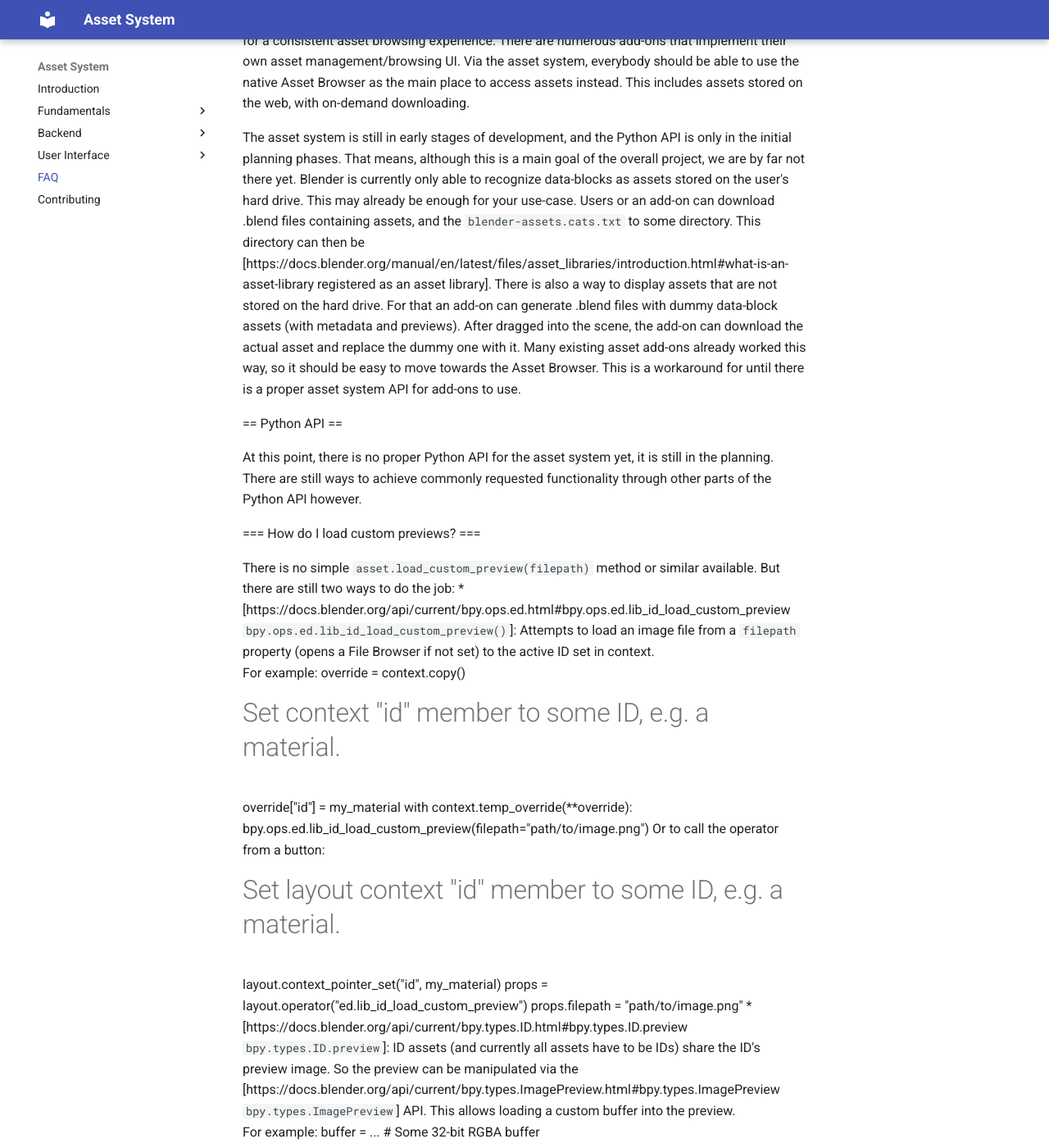
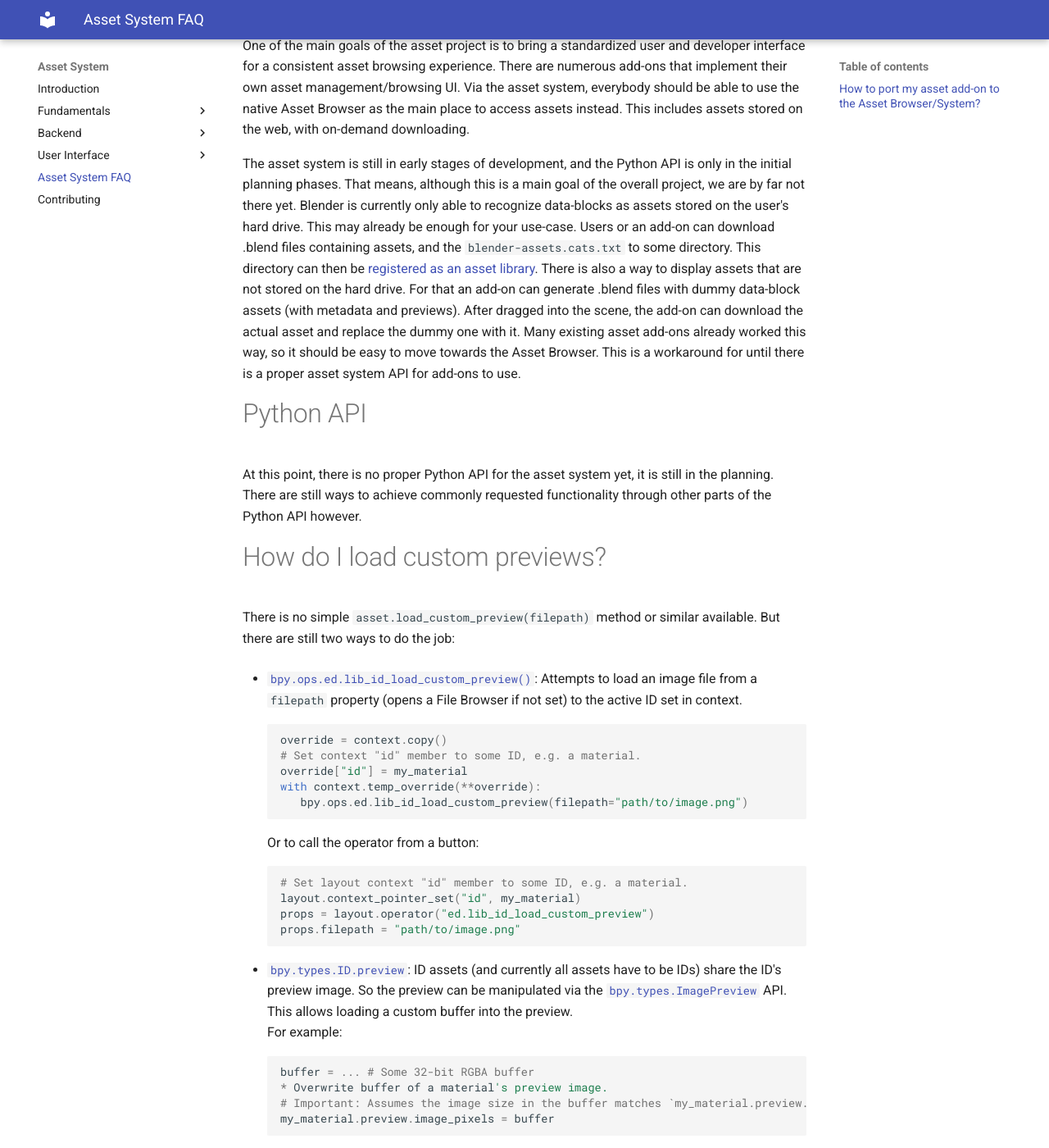
Before and after one commit to julianeisel/devdocs, an MkDocs documentation site: the page built from docs/FAQ.md, in a window 1280 px wide and 1400 px high, scrolled down 279 px. Shown: the whole window at 82% size. Built offline with MkDocs 1.6.1 and Material for MkDocs 9.7.7, drawn with Linux system fonts in a browser that asks for light colours; some of the changed text lies outside the part shown.

Commit message:
Convert FAQ format to markdown
Enabled the superfences extension to be able to have code snippets indented
within bullet lists.

````diff
--- a/docs/FAQ.md
+++ b/docs/FAQ.md
@@ -1,35 +1,41 @@
-= Asset System FAQ =
+# Asset System FAQ
 
-Common questions regarding the asset system, and how to use it on the technical side. This is not meant as artist level documentation, such questions should be answered [https://docs.blender.org/manual/en/latest/files/asset_libraries/index.html in the user manual].
+Common questions regarding the asset system, and how to use it on the technical side. This is not meant as artist level documentation, such questions should be answered [in the user manual](https://docs.blender.org/manual/en/latest/files/asset_libraries/index.html).
 
-=== How to port my asset add-on to the Asset Browser/System? ===
+## How to port my asset add-on to the Asset Browser/System?
 
 One of the main goals of the asset project is to bring a standardized user and developer interface for a consistent asset browsing experience. There are numerous add-ons that implement their own asset management/browsing UI. Via the asset system, everybody should be able to use the native Asset Browser as the main place to access assets instead. This includes assets stored on the web, with on-demand downloading.
 
-The asset system is still in early stages of development, and the Python API is only in the initial planning phases. That means, although this is a main goal of the overall project, we are by far not there yet. Blender is currently only able to recognize data-blocks as assets stored on the user's hard drive. This may already be enough for your use-case. Users or an add-on can download .blend files containing assets, and the `blender-assets.cats.txt` to some directory. This directory can then be [https://docs.blender.org/manual/en/latest/files/asset_libraries/introduction.html#what-is-an-asset-library registered as an asset library]. There is also a way to display assets that are not stored on the hard drive. For that an add-on can generate .blend files with dummy data-block assets (with metadata and previews). After dragged into the scene, the add-on can download the actual asset and replace the dummy one with it. Many existing asset add-ons already worked this way, so it should be easy to move towards the Asset Browser. This is a workaround for until there is a proper asset system API for add-ons to use.
+The asset system is still in early stages of development, and the Python API is only in the initial planning phases. That means, although this is a main goal of the overall project, we are by far not there yet. Blender is currently only able to recognize data-blocks as assets stored on the user's hard drive. This may already be enough for your use-case. Users or an add-on can download .blend files containing assets, and the `blender-assets.cats.txt` to some directory. This directory can then be [registered as an asset library](https://docs.blender.org/manual/en/latest/files/asset_libraries/introduction.html#what-is-an-asset-library). There is also a way to display assets that are not stored on the hard drive. For that an add-on can generate .blend files with dummy data-block assets (with metadata and previews). After dragged into the scene, the add-on can download the actual asset and replace the dummy one with it. Many existing asset add-ons already worked this way, so it should be easy to move towards the Asset Browser. This is a workaround for until there is a proper asset system API for add-ons to use.
 
-== Python API ==
+# Python API
 
 At this point, there is no proper Python API for the asset system yet, it is still in the planning. There are still ways to achieve commonly requested functionality through other parts of the Python API however.
 
-=== How do I load custom previews? ===
+# How do I load custom previews?
 
 There is no simple `asset.load_custom_preview(filepath)` method or similar available. But there are still two ways to do the job:
-* [https://docs.blender.org/api/current/bpy.ops.ed.html#bpy.ops.ed.lib_id_load_custom_preview `bpy.ops.ed.lib_id_load_custom_preview()`]: Attempts to load an image file from a `filepath` property (opens a File Browser if not set) to the active ID set in context.<br/>For example:<source lang="py">
+
+* [`bpy.ops.ed.lib_id_load_custom_preview()`](https://docs.blender.org/api/current/bpy.ops.ed.html#bpy.ops.ed.lib_id_load_custom_preview): Attempts to load an image file from a `filepath` property (opens a File Browser if not set) to the active ID set in context.
+```py
 override = context.copy()
 # Set context "id" member to some ID, e.g. a material.
 override["id"] = my_material
 with context.temp_override(**override):
    bpy.ops.ed.lib_id_load_custom_preview(filepath="path/to/image.png")
-</source> Or to call the operator from a button: <source lang="py">
+```
+  Or to call the operator from a button:
+```py
 # Set layout context "id" member to some ID, e.g. a material.
 layout.context_pointer_set("id", my_material)
 props = layout.operator("ed.lib_id_load_custom_preview")
 props.filepath = "path/to/image.png"
-</source>
-* [https://docs.blender.org/api/current/bpy.types.ID.html#bpy.types.ID.preview `bpy.types.ID.preview`]: ID assets (and currently all assets have to be IDs) share the ID's preview image. So the preview can be manipulated via the [https://docs.blender.org/api/current/bpy.types.ImagePreview.html#bpy.types.ImagePreview `bpy.types.ImagePreview`] API. This allows loading a custom buffer into the preview.<br/>For example:<source lang="py">
+```
+
+* [`bpy.types.ID.preview`](https://docs.blender.org/api/current/bpy.types.ID.html#bpy.types.ID.preview): ID assets (and currently all assets have to be IDs) share the ID's preview image. So the preview can be manipulated via the [`bpy.types.ImagePreview`](https://docs.blender.org/api/current/bpy.types.ImagePreview.html#bpy.types.ImagePreview) API. This allows loading a custom buffer into the preview.<br/>For example:
+```py
 buffer = ... # Some 32-bit RGBA buffer
-# Overwrite buffer of a material's preview image.
+* Overwrite buffer of a material's preview image.
 # Important: Assumes the image size in the buffer matches `my_material.preview.image_size`!
 my_material.preview.image_pixels = buffer
-</source>
+```
--- a/mkdocs.yml
+++ b/mkdocs.yml
@@ -19,6 +19,7 @@
   - toc:
       permalink: True
   - callouts
+  - pymdownx.superfences
 
 plugins:
   - section-index
````
Also changed, not shown: docs/contributing.md (+1 -1 lines).
